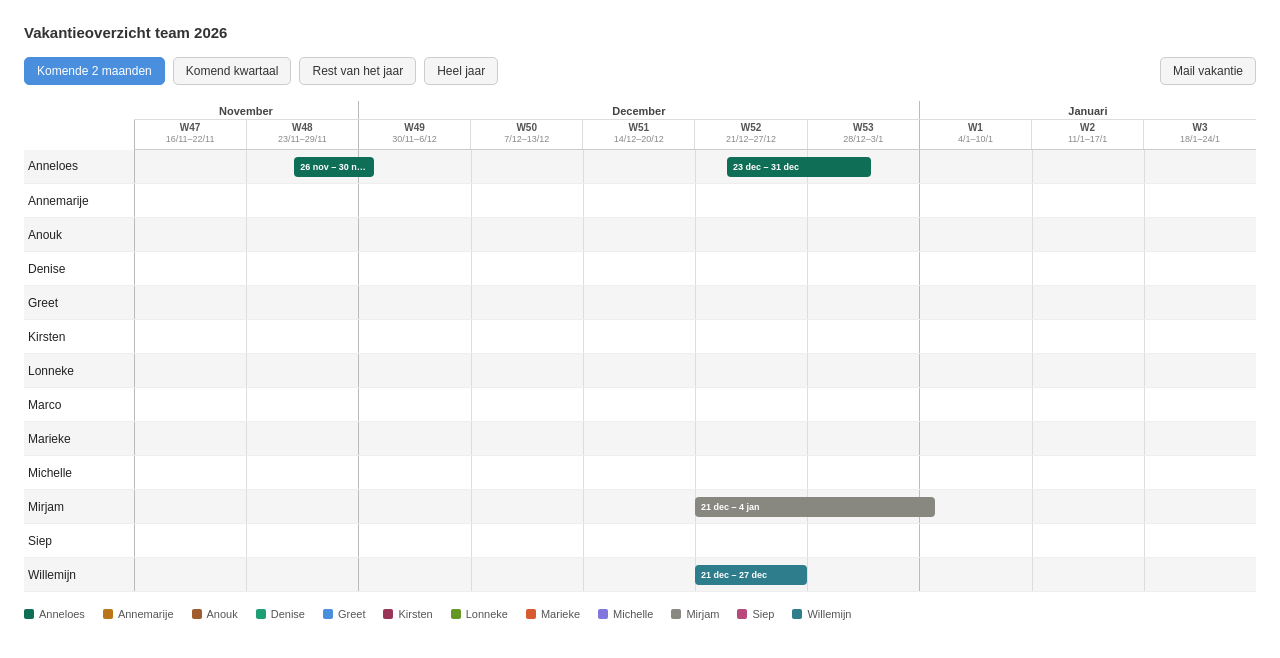
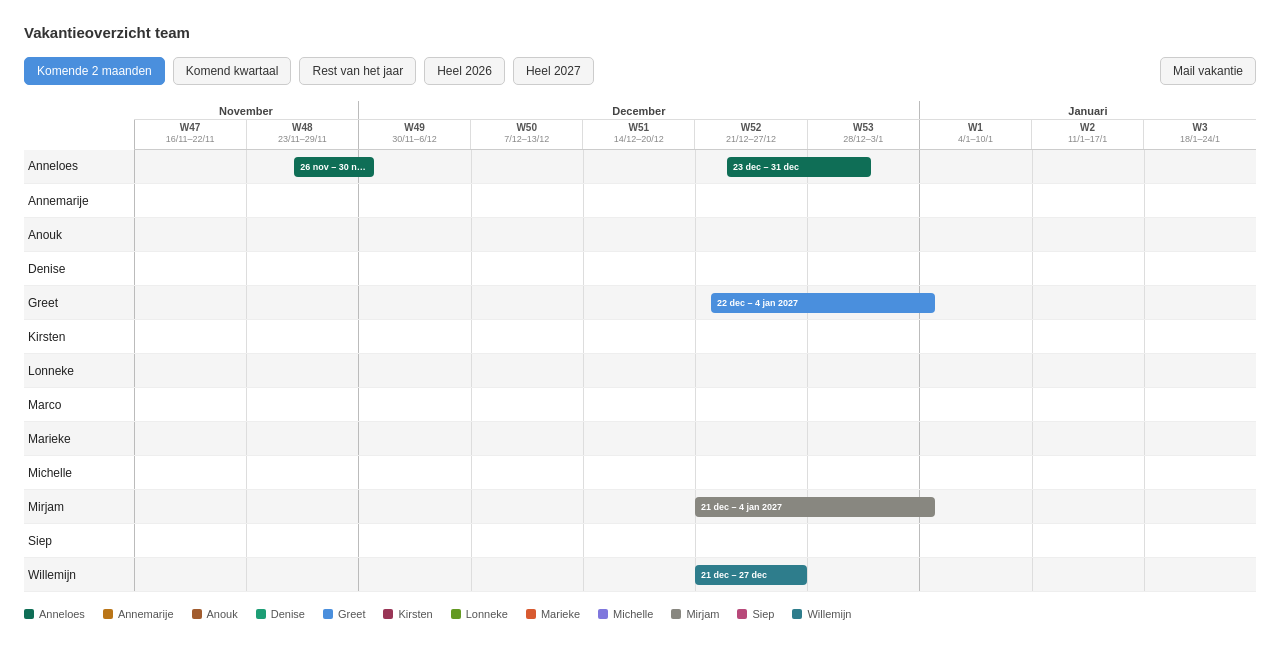
Before and after one commit to AnneloesB/Vakantieplanning, a plain HTML site: page index.html in a window 1280 px wide. Drawn offline with Linux system fonts and the light colour scheme.

Commit message:
Planning geschikt voor 2027 en vakantie Greet 22 dec-4 jan toegevoegd
- Jaarknoppen per jaar (huidig jaar + latere jaren met vakantie)
- Jaartal bij datums buiten het huidige jaar
- Jaartal uit titel en mailonderwerp gehaald

Co-Authored-By: Claude Opus 5.5 <noreply@anthropic.com>

```diff
--- a/data.js
+++ b/data.js
@@ -1,6 +1,6 @@
 // Vakantiegegevens team — gedeeld door index.html en mail.html
 const people = [
-  { name: 'Greet',      periods: [{ start: '2026-05-29', end: '2026-06-06' }, { start: '2026-08-03', end: '2026-08-21' }] },
+  { name: 'Greet',      periods: [{ start: '2026-05-29', end: '2026-06-06' }, { start: '2026-08-03', end: '2026-08-21' }, { start: '2026-12-22', end: '2027-01-04' }] },
   { name: 'Denise',     periods: [{ start: '2026-06-15', end: '2026-06-19' }, { start: '2026-07-13', end: '2026-07-27' }] },
   { name: 'Marieke',    periods: [{ start: '2026-06-26', end: '2026-07-11' }] },
   { name: 'Michelle',   periods: [{ start: '2026-07-20', end: '2026-08-23' }, { start: '2026-11-02', end: '2026-11-08' }] },
@@ -15,7 +15,11 @@ const people = [
   { name: 'Anouk',      periods: [{ start: '2026-10-26', end: '2026-11-12' }] },
 ];
 
-function fmt(d) { return d.getDate() + ' ' + d.toLocaleString('nl-NL', { month: 'short' }); }
+// Jaartal alleen tonen als de datum niet in het huidige jaar valt
+function fmt(d) {
+  const s = d.getDate() + ' ' + d.toLocaleString('nl-NL', { month: 'short' });
+  return d.getFullYear() === new Date().getFullYear() ? s : s + ' ' + d.getFullYear();
+}
 function parseDate(s) { const [y, m, d] = s.split('-').map(Number); return new Date(y, m - 1, d); }
 
 // mailto-link met het vakantieoverzicht (gebruikt door de knop "Mail vakantie" en door mail.html)
@@ -24,7 +28,7 @@ function buildMailLink() {
   const lines = sortedPeople
     .filter(p => p.periods.length > 0)
     .map(p => `${p.name}: ${p.periods.map(pd => (pd.start === pd.end ? fmt(parseDate(pd.start)) : fmt(parseDate(pd.start)) + ' – ' + fmt(parseDate(pd.end))) + (pd.note ? ' (' + pd.note + ')' : '') + (pd.tentative ? ' (onder voorbehoud)' : '')).join(', ')}`);
-  const subject = encodeURIComponent('Vakantieoverzicht team 2026');
+  const subject = encodeURIComponent('Vakantieoverzicht team');
   const body = encodeURIComponent(lines.join('\n'));
   return `mailto:anneloes.bork@tpz-midden.nl?subject=${subject}&body=${body}`;
 }
--- a/index.html
+++ b/index.html
@@ -3,7 +3,7 @@
 <head>
 <meta charset="UTF-8">
 <meta name="viewport" content="width=device-width, initial-scale=1.0">
-<title>Vakantie Gantt 2026</title>
+<title>Vakantie Gantt</title>
 <style>
   * { box-sizing: border-box; margin: 0; padding: 0; }
   body { font-family: Arial, sans-serif; padding: 24px; background: #fff; color: #222; }
@@ -34,7 +34,7 @@
 </style>
 </head>
 <body>
-<h1>Vakantieoverzicht team 2026</h1>
+<h1>Vakantieoverzicht team</h1>
 <div class="range-buttons" id="rangeButtons"></div>
 <div class="gantt" id="gantt"></div>
 <script src="data.js"></script>
@@ -211,11 +211,16 @@ function renderGantt(rangeStart, rangeEnd) {
   gantt.appendChild(legend);
 }
 
+// Jaarknoppen: het huidige jaar plus elk later jaar waarin vakantie gepland staat
+const thisYear = new Date().getFullYear();
+const dataYears = people.flatMap(p => p.periods.flatMap(pd => [parseDate(pd.start).getFullYear(), parseDate(pd.end).getFullYear()]));
+const years = [...new Set([thisYear, ...dataYears])].filter(y => y >= thisYear).sort();
+
 const ranges = [
   { key: '2m', label: 'Komende 2 maanden', getRange: () => { const t = new Date(); return [t, addMonths(t, 2)]; } },
   { key: '3m', label: 'Komend kwartaal',   getRange: () => { const t = new Date(); return [t, addMonths(t, 3)]; } },
-  { key: 'rest', label: 'Rest van het jaar', getRange: () => [new Date(), parseDate('2026-12-31')] },
-  { key: 'year', label: 'Heel jaar',       getRange: () => [parseDate('2026-01-01'), parseDate('2026-12-31')] },
+  { key: 'rest', label: 'Rest van het jaar', getRange: () => [new Date(), new Date(thisYear, 11, 31)] },
+  ...years.map(y => ({ key: 'y' + y, label: 'Heel ' + y, getRange: () => [new Date(y, 0, 1), new Date(y, 11, 31)] })),
 ];
 
 const rangeButtonsEl = document.getElementById('rangeButtons');
```
